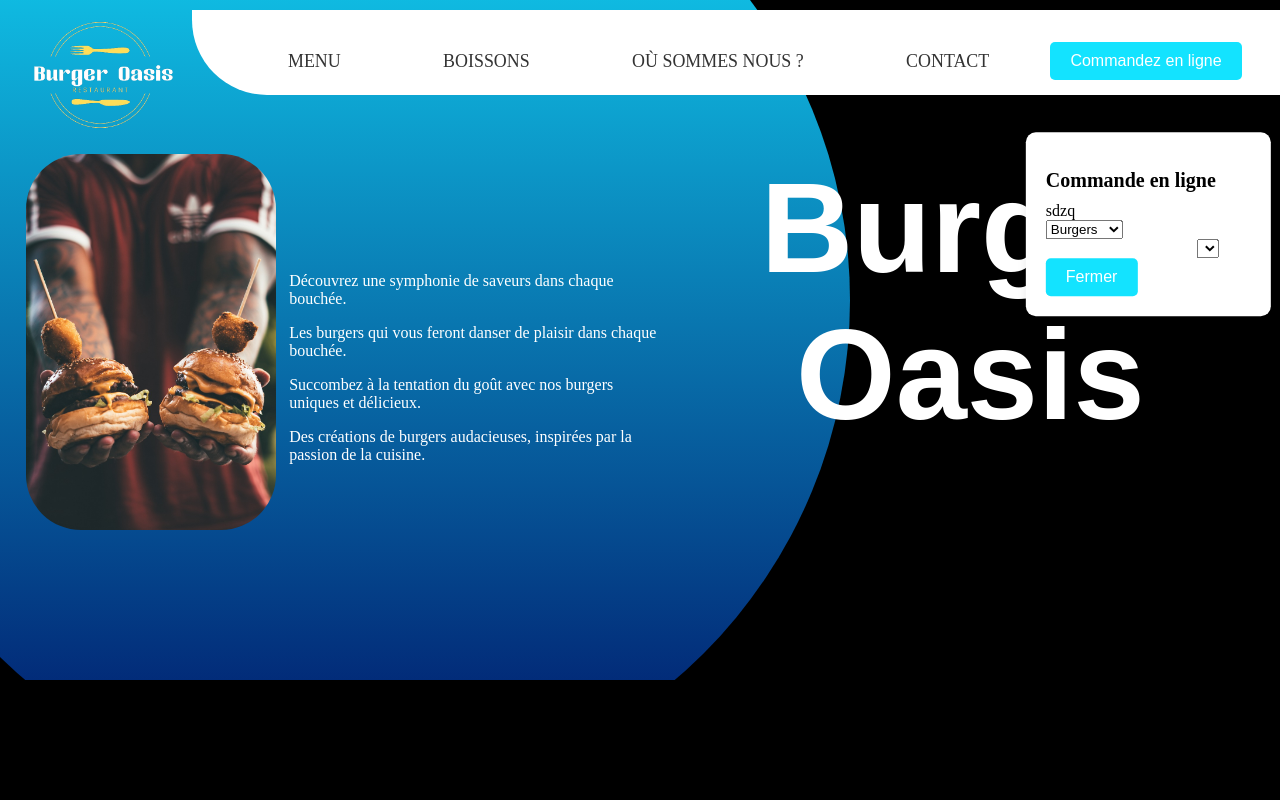
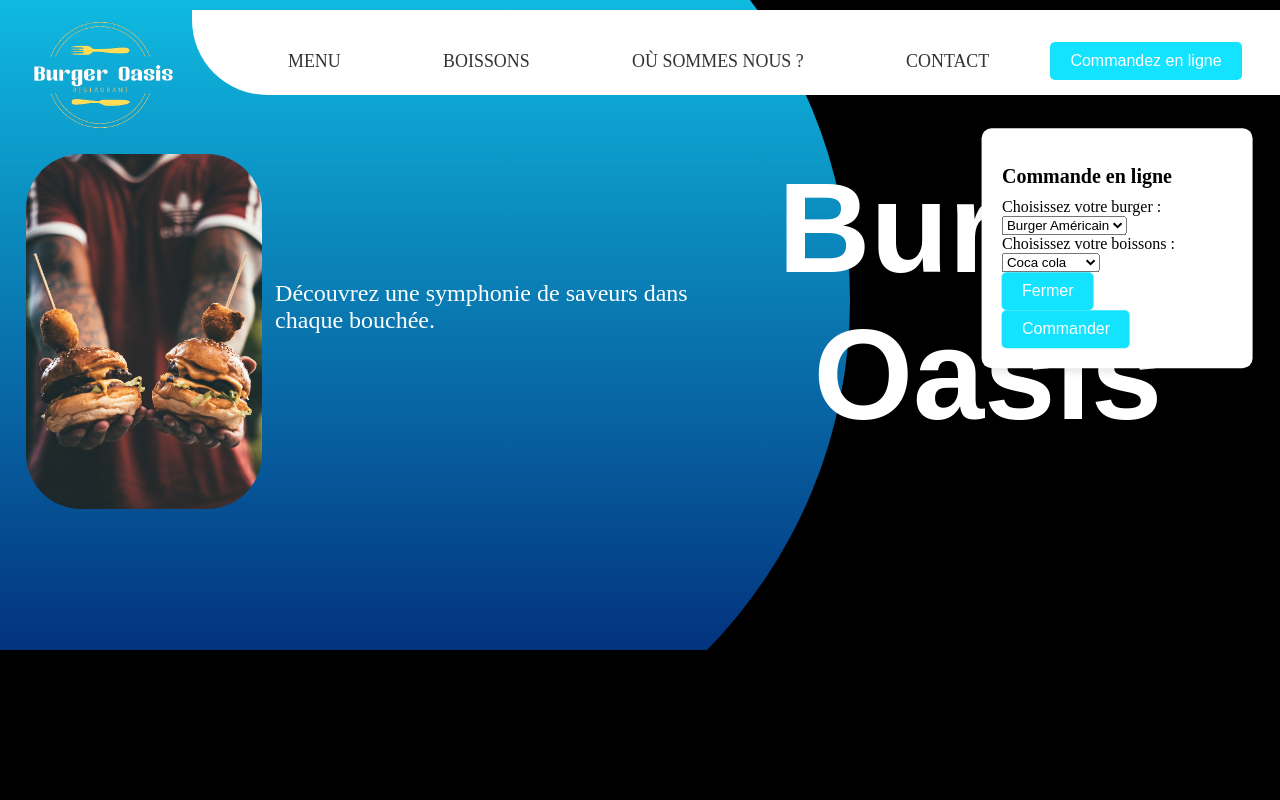
Before and after one commit to matheovieilleville/SiteProjetHTML, a plain HTML site: page index.html in a window 1280 px wide. Both pictures are taken after a click on the button "Commandez en ligne". Shown: the top 800 px of the page. Drawn offline with Linux system fonts and the light colour scheme; a web font is replaced by a local one.

Commit message:
Projet final !

```diff
--- a/index.html
+++ b/index.html
@@ -23,7 +23,7 @@
                     <li><a href="#menu">MENU</a></li>
                     <li><a href="#vins_button">BOISSONS</a></li>
                     <li><a href="#maps">OÙ SOMMES NOUS ?</a></li>
-                    <li><a href="#">CONTACT</a></li>
+                    <li><a href="#contact">CONTACT</a></li>
                 </ul>
             </nav>
             <button class="button_nav" onclick="openCommandModal()">
@@ -37,9 +37,6 @@
             </div>
             <div class="text_turn">
                 <p>Découvrez une symphonie de saveurs dans chaque bouchée.</p>
-                <p>Les burgers qui vous feront danser de plaisir dans chaque bouchée.</p>
-                <p>Succombez à la tentation du goût avec nos burgers uniques et délicieux.</p>
-                <p>Des créations de burgers audacieuses, inspirées par la passion de la cuisine.</p>
             </div>
             <div class="img_title">
                 <img src="images/image_spawn.jpg" alt="" width="300" class="image_burger">
@@ -113,7 +110,7 @@
             </h3>
         </div>
     </article>
-    <form action="/submit" method="post">
+    <form method="post" id="contact">
         <label for="nom">Nom :</label>
         <input type="text" id="nom" name="nom" required>
 
--- a/scripts/script.js
+++ b/scripts/script.js
@@ -1,6 +1,4 @@
-// script.js
-
-// Fonction pour ouvrir la fenêtre modale
+// Fonction pour ouvrir la fenêtre modale de commande
 function openCommandModal() {
     // Créez un élément div pour la fenêtre modale
     var modal = document.createElement('div');
@@ -10,24 +8,36 @@ function openCommandModal() {
     modal.innerHTML = `
         <div class="modal-content">
             <h2 class="modal-title">Commande en ligne</h2>
-            <div>sdzq
-                <label for="category">Choisissez une catégorie :</label>
+            <div>
+                <label for="category" class="dom_text" >Choisissez votre burger :</label>
                 <select id="category" name="category" onchange="updateOptions()">
-                    <option value="burgers">Burgers</option>
-                    <option value="boissons">Boissons</option>
+                    <option value="burgers">Burger Américain</option>
+                    <option value="burgers">Le Savoyard</option>
+                    <option value="burgers">Le ptit Français</option>
+                    <option value="burgers">Le Coq</option>
+                    <option value="burgers">Le Canadien</option>
+                    <option value="burgers">Les Triplets</option>
                 </select>
             </div>
 
             <div>
-                <label for="products">Choisissez un produit :</label>
+                <label for="products" class="dom_text" >Choisissez votre boissons :</label>
                 <select id="products" name="products">
-                    <!-- Les options seront ajoutées dynamiquement via JavaScript -->
+                <option value="burgers">Coca cola</option>
+                <option value="burgers">Red Bull</option>
+                <option value="burgers">Spritz</option>
+                <option value="burgers">Le Coq</option>
+                <option value="burgers">Le Canadien</option>
+                <option value="burgers">Les Triplets</option>
                 </select>
             </div>
 
             <!-- Ajoutez ici le reste de votre formulaire de commande -->
 
+            <!-- Boutons pour fermer la fenêtre modale et confirmer la commande -->
             <button class="button_dom" onclick="closeCommandModal()">Fermer</button>
+            <button class="button_dom" onclick="confirm()">Commander</button>
+
         </div>
     `;
 
@@ -35,10 +45,10 @@ function openCommandModal() {
     document.body.appendChild(modal);
 
     // Positionnez la fenêtre modale au centre de la page
-    modal.style.position = 'fixed';
-    modal.style.top = '28%';
-    modal.style.left = '90%';
-    modal.style.transform = 'translate(-50%, -50%)';
+    modal.style.position = 'fixed'; // Position fixe pour rester en place même si la page est scrollée
+    modal.style.top = '31%'; // Position verticale à 31% de la hauteur de la fenêtre
+    modal.style.left = '88%'; // Position horizontale à 88% de la largeur de la fenêtre
+    modal.style.transform = 'translate(-50%, -50%)'; // Centrage horizontalement et verticalement
 
     // Spécifiez la largeur de la fenêtre modale
     modal.querySelector('.modal-content').style.width = '70%'; // Ajustez la largeur selon vos besoins
@@ -49,8 +59,14 @@ function closeCommandModal() {
     // Récupérez l'élément de la fenêtre modale
     var modal = document.querySelector('.command-modal');
 
-    // Supprimez la fenêtre modale du DOM
+    // Supprimez la fenêtre modale du DOM si elle existe
     if (modal) {
         modal.parentNode.removeChild(modal);
     }
 }
+
+// Fonction pour confirmer la commande
+function confirm() {
+    closeCommandModal(); // Ferme la fenêtre modale
+    alert("Votre commande a bien été enregistrée !"); // Affiche une alerte de confirmation
+}
--- a/styles/style.css
+++ b/styles/style.css
@@ -20,10 +20,10 @@
 }
 .black-band {
     width: 100vw;
-    height: 140px; /* Hauteur de la bande noire */
+    height: 150px; /* Hauteur de la bande noire */
     background-color: black;
     position: absolute;
-    top: 750px;
+    top: 725px;
     transform: translateY(-50%);
     z-index: 0; /* Z-index plus élevé pour placer la bande noire au-dessus du cercle */
 }
@@ -273,3 +273,7 @@ footer{
 .dom_text{
     color: black;
 }
+p {
+    font-size: 24px;
+    font-family: 'Protest Guerrilla';
+}
```
